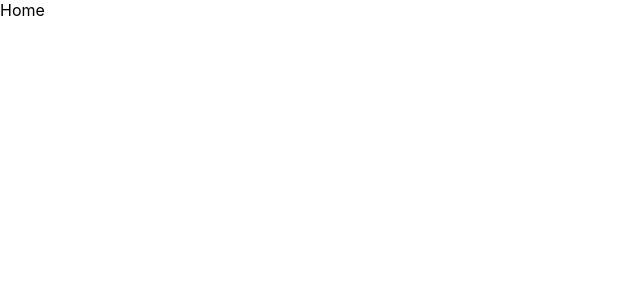
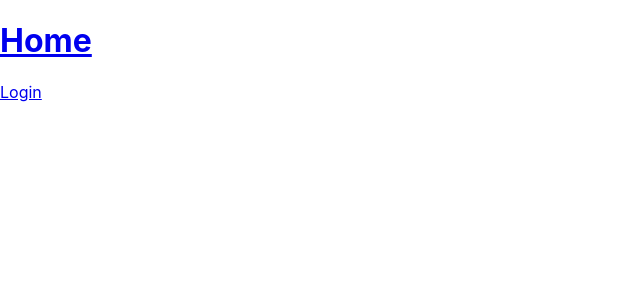
Before and after one commit to LewisJ-git/fuel-rate-website, a React (Create React App) app: page /#/ in a window 1280 px wide. Shown: the top 300 px of the page, without its empty margins (0-640 px from the left). Built offline with nearby package versions, Linux system fonts and the light colour scheme.

Commit message:
Homepage and login page

```diff
--- a/src/App.js
+++ b/src/App.js
@@ -9,7 +9,7 @@ function App() {
     <header className="App-header">
         <Routes>
             <Route path="/" element={<Home />} />
-            <Route path="login" element={<Login />} />
+            <Route path="/login" element={<Login />} />
         </Routes>
       </header>
     </div>
--- a/src/components/Home.js
+++ b/src/components/Home.js
@@ -1,8 +1,12 @@
+import { Link } from "react-router-dom"
 
 const Home = () => {
-  return (
-    <div>Home</div>
-  )
+    return (
+        <div>
+            <Link to={'/'}><h1>Home</h1></Link>
+            <Link to={'/login'}>Login</Link>
+        </div>
+    )
 }
 
 export default Home
--- a/src/components/Login.js
+++ b/src/components/Login.js
@@ -1,8 +1,8 @@
 
 const Login = () => {
-  return (
-    <div>Login</div>
-  )
+    return (
+        <div>Login</div>
+    )
 }
 
 export default Login
```
